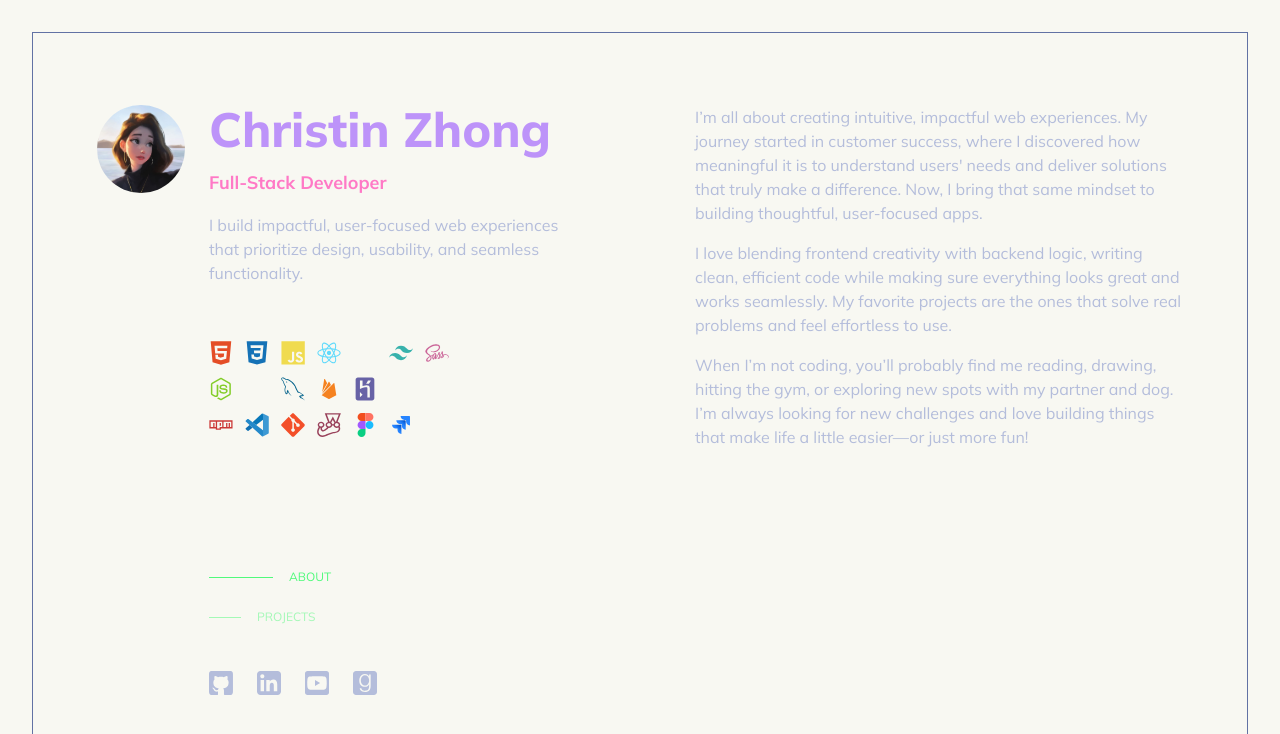
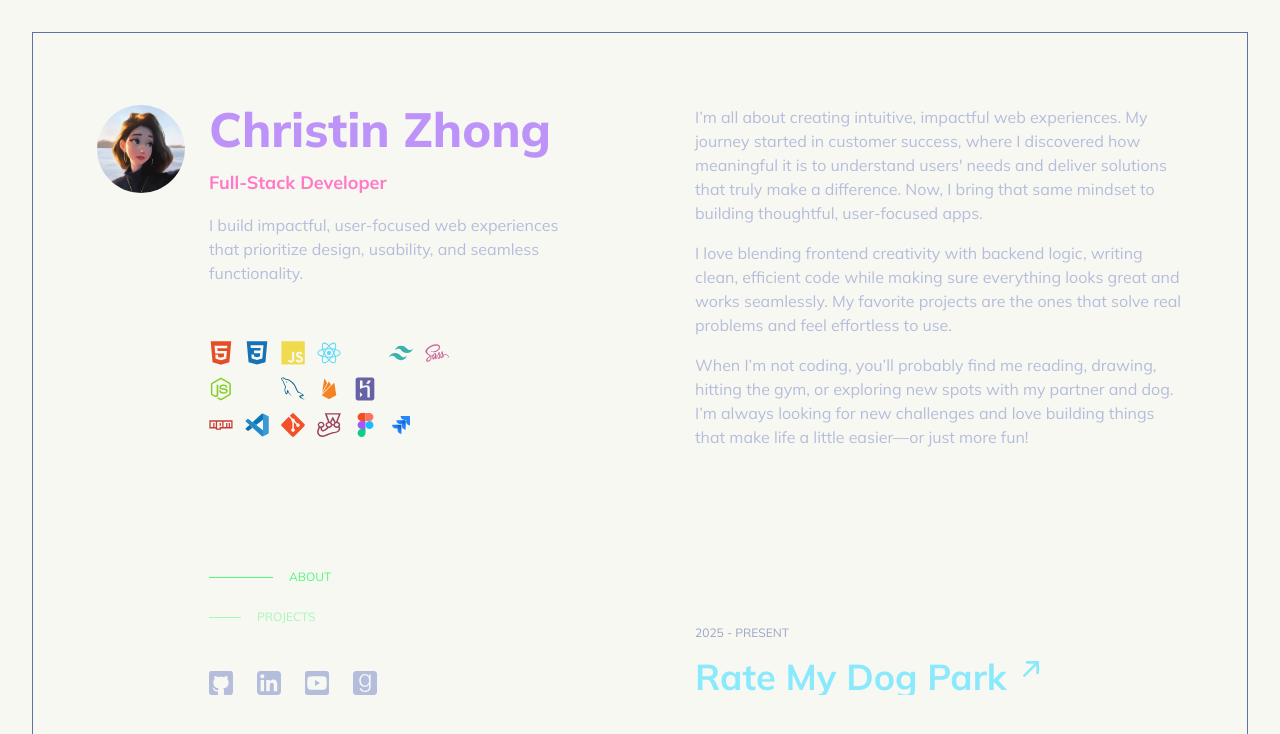
Before and after one commit to christinzee/christin-zhong-portfolio, a Next.js app: page / in a window 1280 px wide. Shown: the top 734 px of the page. Built offline with nearby package versions, Linux system fonts and the light colour scheme.

Commit message:
adjust padding between about and projects section

```diff
--- a/src/components/About.js
+++ b/src/components/About.js
@@ -2,7 +2,7 @@ export const About = () => {
   return (
     <section
       id="about"
-      className="about flex flex-col gap-4 px-4 lg:px-8 lg:mt-0 lg:pb-38"
+      className="about flex flex-col gap-4 px-4 lg:px-8 lg:mt-0 lg:pb-18"
     >
       <h1 className="text-sm text-(--header) font-bold lg:hidden">ABOUT</h1>
       <p className="text-md text-(--body)">
```
